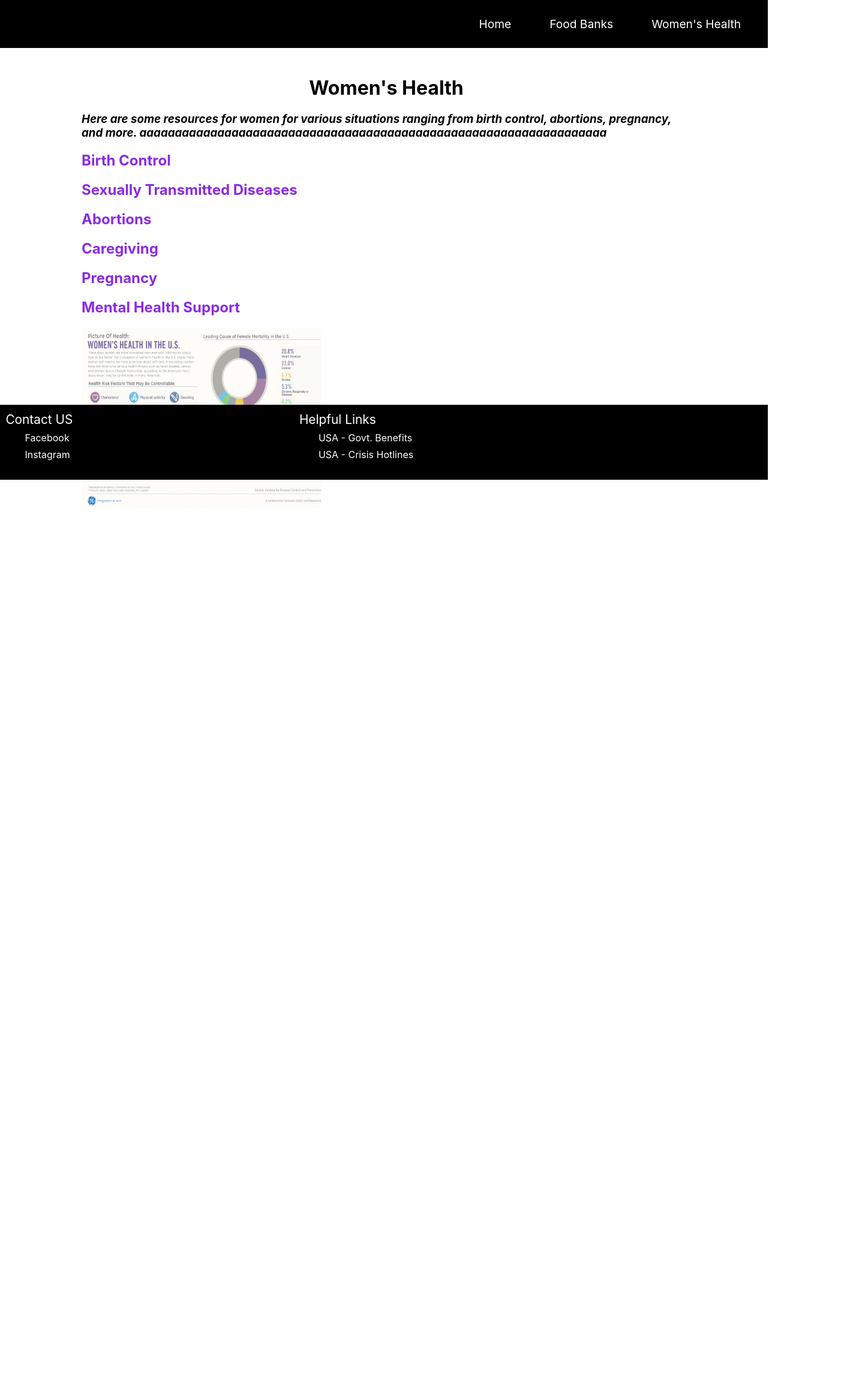
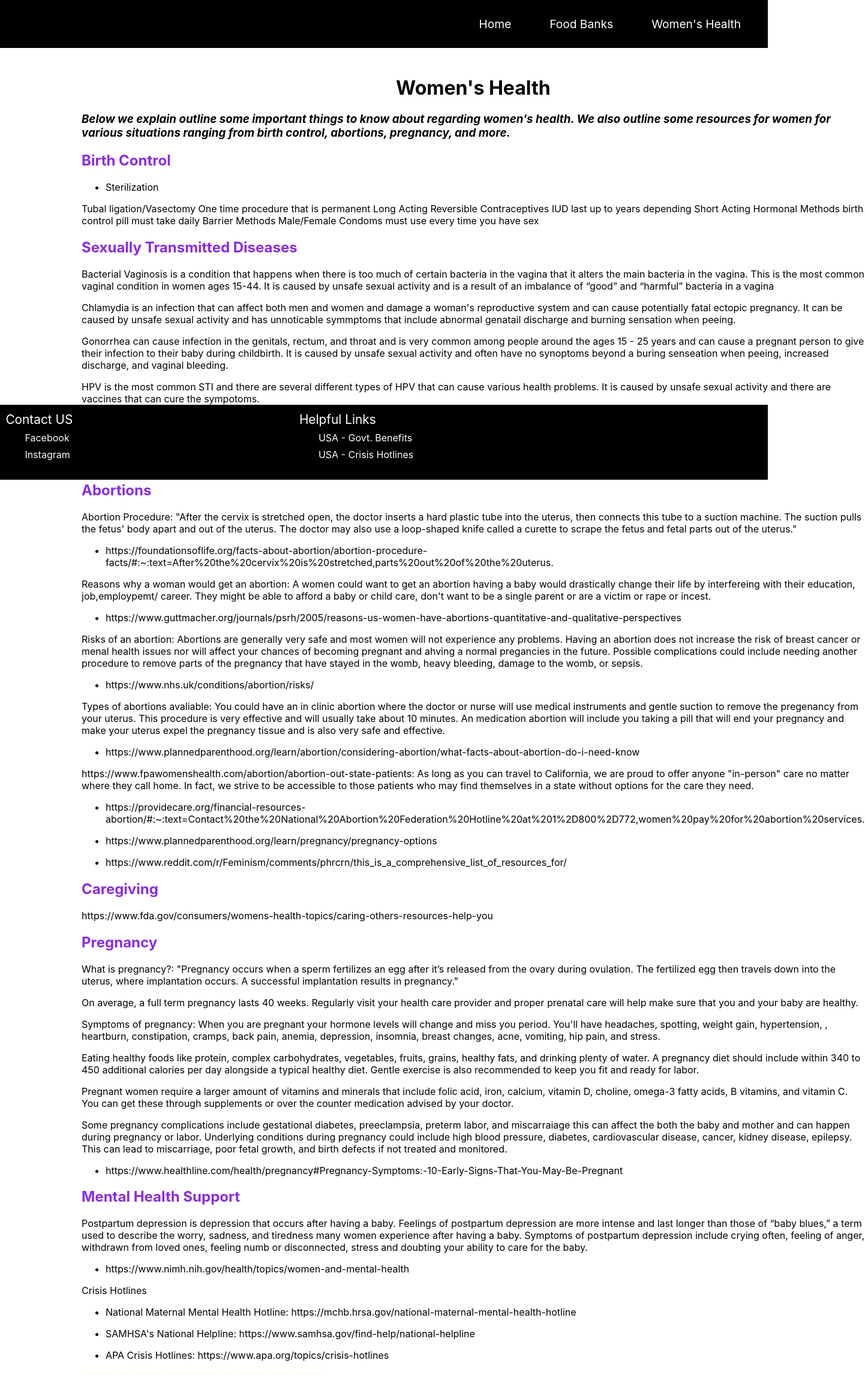
Before and after one commit to Aishwar-Gupta/IBM, a React (Create React App) app: page /Womens-Health in a window 1280 px wide. Shown: the top 2293 px of the page at 60% size, 1442 px wide, since content can reach past the window. Before the commit the page ends 1107 px from the top, so only its background shows below. Built offline with nearby package versions, Linux system fonts and the light colour scheme.

Commit message:
Update Womens_Health.js

```diff
--- a/src/Components/Womens_Health.js
+++ b/src/Components/Womens_Health.js
@@ -7,26 +7,105 @@ function Womens_Health() {
         //put yo code inside div, dont need to reload page
         <div className='print'>
             <h1 className = 'women_health_center'>Women's Health</h1>
-            <h3 className='abc'><b>Here are some resources for women for various situations ranging from birth control,
-                abortions, pregnancy, and more. aaaaaaaaaaaaaaaaaaaaaaaaaaaaaaaaaaaaaaaaaaaaaaaaaaaaaaaaaaaaaaaaaa</b></h3>
+            <h3 className='abc'><b>Below we explain outline some important things to know about regarding women's health. We also outline some resources for women for various situations ranging from birth control,
+                abortions, pregnancy, and more.</b></h3>
             {/*<img className='image' src={image}></img>*/}
 
             <h2 className = 'abcd'> Birth Control</h2>
+            <p>
+            <ul><li>Sterilization</li></ul>
+
+
+            Tubal ligation/Vasectomy
+            One time procedure that is permanent
+            Long Acting Reversible Contraceptives
+            IUD
+            last up to years depending
+            Short Acting Hormonal Methods
+            birth control pill
+            must take daily
+            Barrier Methods
+            Male/Female Condoms
+            must use every time you have sex
+            </p>
 
             <h2 className = 'abcd'> Sexually Transmitted Diseases</h2>
+            <p>Bacterial Vaginosis is a condition that happens when there is too much of certain bacteria in the vagina that it alters the main bacteria in the vagina. This is the most common vaginal condition in women ages 15-44. It is caused by unsafe sexual activity and is a result of an imbalance of “good” and “harmful” bacteria in a vagina
+            </p>
+            <p>Chlamydia is an infection that can affect both men and women and damage a woman's reproductive system and can cause potentially fatal ectopic pregnancy. It can be caused by unsafe sexual activity and has unnoticable symmptoms that include abnormal genatail discharge and burning sensation when peeing.
+            </p>
+            <p>Gonorrhea can cause infection in the genitals, rectum, and throat and is very common among people around the ages 15 - 25 years and can cause a pregnant person to give their infection to their baby during childbirth. It is caused by unsafe sexual activity and often have no synoptoms beyond a buring senseation when peeing, increased discharge, and vaginal bleeding.
+            </p>
+            <p>HPV is the most common STI and there are several different types of HPV that can cause various health problems.  It is caused by unsafe sexual activity and there are vaccines that can cure the sympotoms.
+            </p>
+            <p>For more information, you can refer to these websites:
+                <ul><li>https://www.cdc.gov/std/default.htm</li></ul>
+                <ul><li>https://www.cdc.gov/std/healthcomm/fact_sheets.htm</li></ul>
+
+            </p>
+
 
             <h2 className = 'abcd'> Abortions </h2>
+            <p>Abortion Procedure:	"After the cervix is stretched open, the doctor inserts a hard plastic tube into the uterus, then connects this tube to a suction machine. The suction pulls the fetus' body apart and out of the uterus. The doctor may also use a loop-shaped knife called a curette to scrape the fetus and fetal parts out of the uterus."</p>
+            <p><ul><li>https://foundationsoflife.org/facts-about-abortion/abortion-procedure-facts/#:~:text=After%20the%20cervix%20is%20stretched,parts%20out%20of%20the%20uterus.
+</li></ul></p>
 
+            <p>Reasons why a woman would get an abortion:	A women could want to get an abortion having a baby would drastically change their life by interfereing with their education, job,employpemt/ career. They might be able to afford a baby or child care, don't want to be a single parent or are a victim or rape or incest.
+</p>
+<p><ul><li>https://www.guttmacher.org/journals/psrh/2005/reasons-us-women-have-abortions-quantitative-and-qualitative-perspectives
+</li></ul></p>
+            <p>Risks of an abortion:	 Abortions are generally very safe and most women will not experience any problems. Having an abortion does not increase the risk of breast cancer or menal health issues nor will affect your chances of becoming pregnant and ahving a normal pregancies in the future. Possible complications could include needing another procedure to remove parts of the pregnancy that have stayed in the womb, heavy bleeding, damage to the womb, or sepsis.
+</p>
+
+<p><ul><li>https://www.nhs.uk/conditions/abortion/risks/
+</li></ul></p>
+<p>Types of abortions avaliable: You could have an in clinic abortion where the doctor or nurse will use medical instruments and gentle suction to remove the pregenancy from your uterus. This procedure is very effective and will usually take about 10 minutes. An medication abortion will include you taking a pill that will end your pregnancy and make your uterus expel the pregnancy tissue and is also very safe and effective.
+</p>
+<p><ul><li>https://www.plannedparenthood.org/learn/abortion/considering-abortion/what-facts-about-abortion-do-i-need-know
+</li></ul></p>
+<p>https://www.fpawomenshealth.com/abortion/abortion-out-state-patients:	As long as you can travel to California, we are proud to offer anyone "in-person" care no matter where they call home.  In fact, we strive to be accessible to those patients who may find themselves in a state without options for the care they need.
+</p>
+<p><ul><li>https://providecare.org/financial-resources-abortion/#:~:text=Contact%20the%20National%20Abortion%20Federation%20Hotline%20at%201%2D800%2D772,women%20pay%20for%20abortion%20services.
+</li></ul></p>
+<p><ul><li>https://www.plannedparenthood.org/learn/pregnancy/pregnancy-options
+</li></ul></p>
+<p><ul><li>https://www.reddit.com/r/Feminism/comments/phrcrn/this_is_a_comprehensive_list_of_resources_for/
+</li></ul></p>
             <h2 className = 'abcd'> Caregiving</h2>
+<p>https://www.fda.gov/consumers/womens-health-topics/caring-others-resources-help-you
+</p>
 
             <h2 className = 'abcd'> Pregnancy</h2>
+<p>What is pregnancy?: "Pregnancy occurs when a sperm fertilizes an egg after it’s released from the ovary during ovulation. The fertilized egg then travels down into the uterus, where implantation occurs. A successful implantation results in pregnancy."
+</p>
+<p>On average, a full term pregnancy lasts 40 weeks. Regularly visit your health care provider and proper prenatal care will help make sure that you and your baby are healthy.
+</p>
+<p>Symptoms of pregnancy: When you are pregnant your hormone levels will change and miss you period. You'll have headaches, spotting, weight gain, hypertension, , heartburn, constipation, cramps, back pain, anemia, depression, insomnia, breast changes, acne, vomiting, hip pain, and stress.
+</p>
+<p>Eating healthy foods like protein, complex carbohydrates, vegetables, fruits, grains, healthy fats,  and drinking plenty of water. A pregnancy diet should include within 340 to 450 additional calories per day alongside a typical healthy diet. Gentle exercise is also recommended to keep you fit and ready for labor.
+</p>
+<p>Pregnant women require a larger amount of vitamins and minerals that include folic acid, iron, calcium, vitamin D, choline, omega-3 fatty acids, B vitamins, and vitamin C. You can get these through supplements or over the counter medication advised by your doctor.
+</p>
+<p>Some pregnancy complications include gestational diabetes, preeclampsia, preterm labor, and miscarraiage this can affect the both the baby and mother and can happen during pregnancy or labor.  Underlying conditions during pregnancy could include high blood pressure, diabetes, cardiovascular disease, cancer, kidney disease, epilepsy. This can lead to miscarriage, poor fetal growth, and birth defects if not treated and monitored.
+</p>
+<p><ul><li>https://www.healthline.com/health/pregnancy#Pregnancy-Symptoms:-10-Early-Signs-That-You-May-Be-Pregnant
+</li></ul></p>
 
             <h2 className = 'abcd'> Mental Health Support</h2>
+<p>Postpartum depression is depression that occurs after having a baby. Feelings of postpartum depression are more intense and last longer than those of “baby blues,” a term used to describe the worry, sadness, and tiredness many women experience after having a baby. Symptoms of postpartum depression include crying often, feeling of anger, withdrawn from loved ones, feeling numb or disconnected, stress and doubting your ability to care for the baby.
+</p>
+<p><ul><li>https://www.nimh.nih.gov/health/topics/women-and-mental-health
+</li></ul></p>
+<p>Crisis Hotlines</p>
+<p><ul><li>National Maternal Mental Health Hotline: https://mchb.hrsa.gov/national-maternal-mental-health-hotline</li></ul></p>
+<p><ul><li>SAMHSA's National Helpline: https://www.samhsa.gov/find-help/national-helpline</li></ul></p>
+<p><ul><li>APA Crisis Hotlines: https://www.apa.org/topics/crisis-hotlines </li></ul></p>
 
             <img className='image' src={image1}></img>
 
         </div>
         //can only return one div
+        //notes: start with static then make dynamic later, start small, chatbot can be built completely independtly, timing and team resources, build something that demos
     );
 }
 
```
